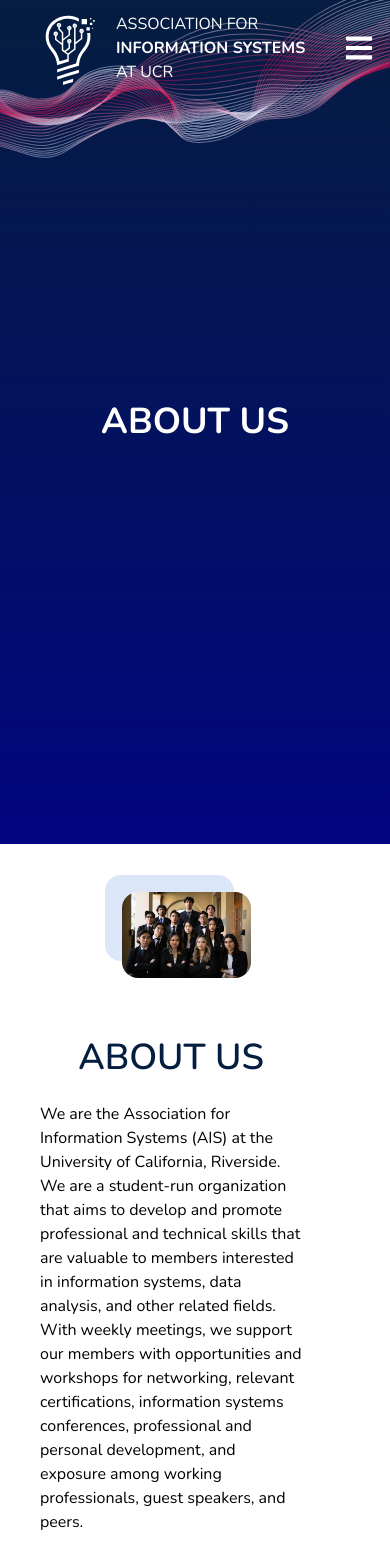
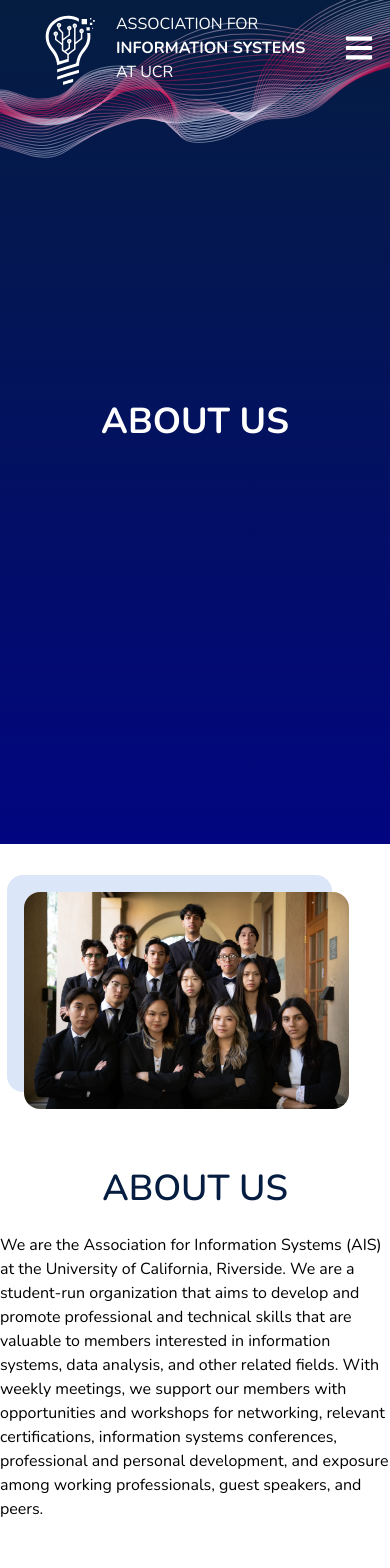
Before and after one commit to acm-ucr/ais-website, a Next.js app: page /about in a window 390 px wide. Shown: the top 1568 px of the page. Built offline with nearby package versions, Linux system fonts and the light colour scheme.

Commit message:
attempt fix according to comments

```diff
--- a/src/components/About.jsx
+++ b/src/components/About.jsx
@@ -5,14 +5,14 @@ import Title from "./Title";
 
 const About = () => {
   return (
-    <div className="flex flex-col lg:flex-row mx-10 py-12 sm:px-10 gap-10 justify-center font-nunito items-center lg:items-start">
+    <div className="flex flex-col lg:flex-row mx-0 sm:mx-10 py-12 sm:px-10 gap-10 justify-center font-nunito items-center lg:items-start">
       <Image
         src={GroupPhoto}
         alt="AIS Group Photo"
-        className="w-5/12 shadow-[-17px_-17px_0px_0px_#dce6f9] rounded-2xl mr-[17px] object-cover h-auto"
+        className="w-10/12 sm:w-5/12 shadow-[-17px_-17px_0px_0px_#dce6f9] rounded-2xl mr-[17px] object-cover h-auto"
       />
 
-      <div className="flex flex-col justify-center space-y-6 mr-12 lg:w-2/3 py-5 text-left">
+      <div className="flex flex-col justify-center space-y-6 w-full lg:w-2/3 py-5 text-left">
         <div className="flex justify-center lg:justify-start">
           <Title title={"ABOUT US"} />
         </div>
```
